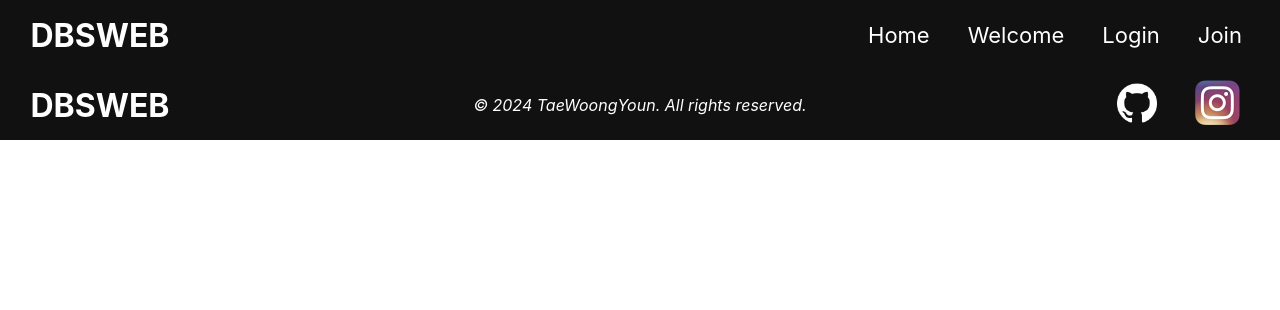
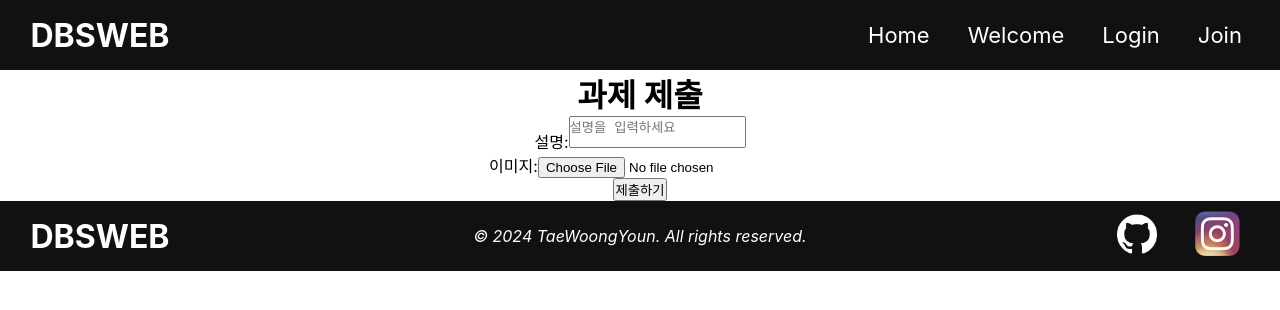
Before and after one commit to TaeWoongYoun/LMS, a React (Create React App) app: page /submit in a window 1280 px wide. Shown: the top 310 px of the page. Built offline with nearby package versions, Linux system fonts and the light colour scheme.

Commit message:
feat : Create submit page function

```diff
--- a/package.json
+++ b/package.json
@@ -12,6 +12,7 @@
     "cors": "^2.8.5",
     "express": "^4.21.1",
     "jsonwebtoken": "^9.0.2",
+    "multer": "^1.4.5-lts.1",
     "mysql2": "^3.11.4",
     "prismjs": "^1.29.0",
     "react": "^18.3.1",
--- a/src/App.js
+++ b/src/App.js
@@ -9,6 +9,7 @@ import Footer from './components/Footer.js';
 import MainPage from './pages/MainPage.js';
 import DeletePage from './pages/DeletePage.js';
 import UserPage from './pages/UserPage.js';
+import SubmitPage from './pages/SubmitPage.js';
 import 'prismjs/themes/prism-tomorrow.css';
 
 function App() {
@@ -24,6 +25,7 @@ function App() {
           <Route path='/join' element={<JoinPage />} />
           <Route path='/delete' element={<DeletePage />} />
           <Route path='/user' element={<UserPage />} />
+          <Route path='/submit' element={<SubmitPage />} />
         </Routes>
         <Footer />
       </Router>
--- a/src/components/Header.js
+++ b/src/components/Header.js
@@ -71,10 +71,16 @@ function Header() {
                             <li><Link to="/user">User</Link></li>
                             <li onClick={handleLogout} style={{ cursor: 'pointer' }}>Logout</li>
                         </>
+                    ) : loginStatus === 'manager' ? (
+                        <>
+                            <li><Link to="/welcome">Welcome</Link></li>
+                            <li><Link to="/insert">Insert</Link></li>
+                            <li onClick={handleLogout} style={{ cursor: 'pointer' }}>Logout</li>
+                        </>
                     ) : (
                         <>
                             <li><Link to="/welcome">Welcome</Link></li>
-                            <li><Link to="/insert">Insert</Link></li>
+                            <li><Link to="/submit">Submit</Link></li>
                             <li onClick={handleLogout} style={{ cursor: 'pointer' }}>Logout</li>
                         </>
                     )}
--- /dev/null
+++ b/src/pages/SubmitPage.js
@@ -0,0 +1,117 @@
+import React, { useState, useEffect } from 'react';
+import { Navigate } from 'react-router-dom';
+
+const SubmitPage = () => {
+    const [userRole, setUserRole] = useState('');
+    const [description, setDescription] = useState('');
+    const [selectedImage, setSelectedImage] = useState(null);
+    const [previewUrl, setPreviewUrl] = useState('');
+    const [error, setError] = useState('');
+    const [success, setSuccess] = useState('');
+
+    useEffect(() => {
+        const storedRole = localStorage.getItem('userRole');
+        setUserRole(storedRole || '');
+    }, []);
+
+    const handleImageChange = (e) => {
+        const file = e.target.files[0];
+        if (file) {
+            if (file.size > 5000000) {
+                setError('파일 크기는 5MB를 초과할 수 없습니다.');
+                return;
+            }
+
+            if (!file.type.startsWith('image/')) {
+                setError('이미지 파일만 업로드 가능합니다.');
+                return;
+            }
+
+            setSelectedImage(file);
+            setPreviewUrl(URL.createObjectURL(file));
+            setError('');
+        }
+    };
+
+    const handleSubmit = async (e) => {
+        e.preventDefault();
+
+        if (!selectedImage) {
+            setError('이미지를 선택해주세요.');
+            return;
+        }
+
+        const formData = new FormData();
+        formData.append('image', selectedImage);
+        formData.append('userName', localStorage.getItem('userName'));
+        formData.append('description', description);
+
+        try {
+            const response = await fetch('http://localhost:3001/api/submit', {
+                method: 'POST',
+                body: formData,
+            });
+
+            const data = await response.json();
+
+            if (!response.ok) {
+                throw new Error(data.error);
+            }
+
+            setSuccess('과제가 성공적으로 제출되었습니다!');
+            setDescription('');
+            setSelectedImage(null);
+            setPreviewUrl('');
+
+        } catch (error) {
+            setError(error.message || '과제 제출 중 오류가 발생했습니다.');
+        }
+    };
+
+    if (userRole === 'admin' || userRole === 'manager') {
+        return <Navigate to="/" />;
+    }
+
+    return (
+        <div className="submit-page">
+            <div className="submit-container">
+                <h1>과제 제출</h1>
+                {error && <div className="error-message">{error}</div>}
+                {success && <div className="success-message">{success}</div>}
+
+                <form onSubmit={handleSubmit} className="submit-form">
+                    <div className="form-group">
+                        <label>설명:</label>
+                        <textarea
+                            value={description}
+                            onChange={(e) => setDescription(e.target.value)}
+                            placeholder="설명을 입력하세요"
+                            required
+                        />
+                    </div>
+
+                    <div className="form-group">
+                        <label>이미지:</label>
+                        <input
+                            type="file"
+                            accept="image/*"
+                            onChange={handleImageChange}
+                            required
+                        />
+                        {previewUrl && (
+                            <div className="image-preview">
+                                <img src={previewUrl} alt="Preview" />
+                            </div>
+                        )}
+                    </div>
+
+                    <button type="submit" className="submit-button">
+                        제출하기
+                    </button>
+                </form>
+            </div>
+        </div>
+    );
+};
+
+export default SubmitPage;
```
Also changed, not shown: server.js (+44 -0 lines), 1 other file (tests, documents, lock files or other folders).
